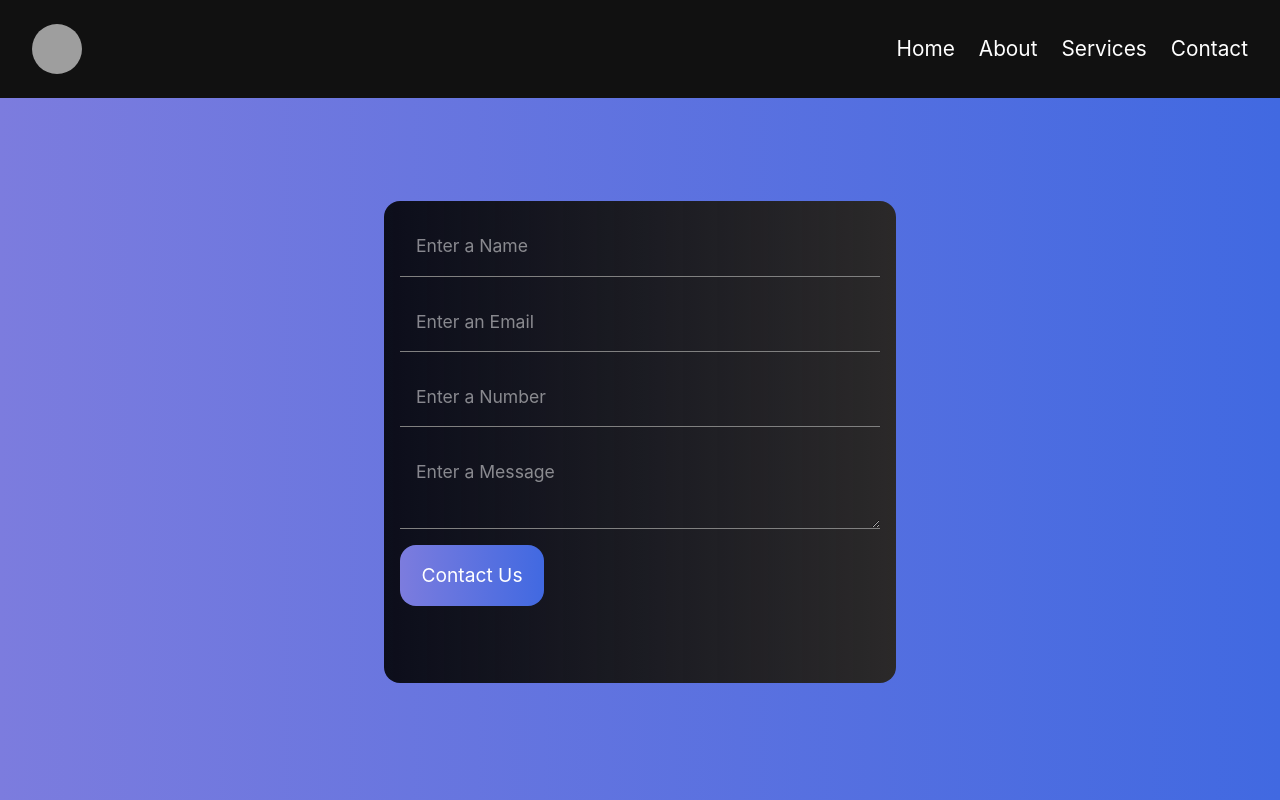
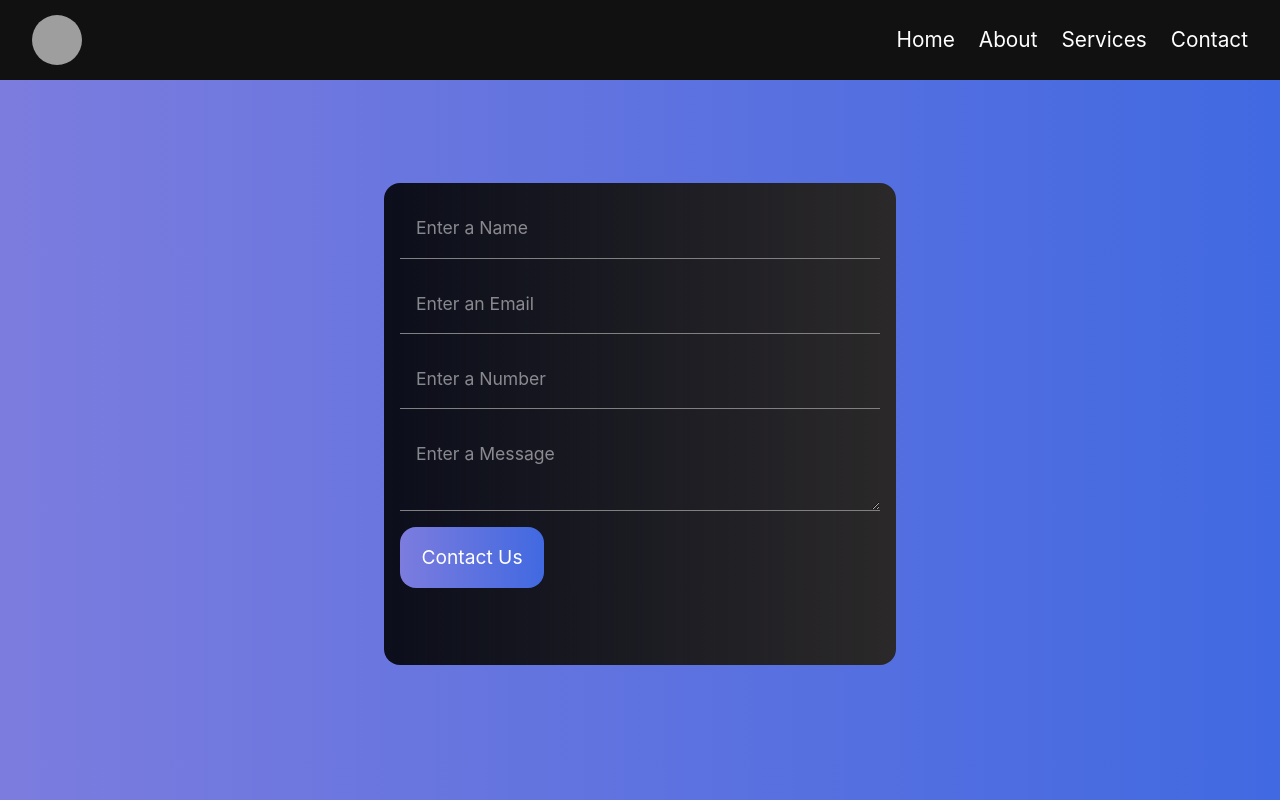
Before and after one commit to KotakYashJI/demo_app, a React (Vite) app in the folder frontend/: page /contact in a window 1280 px wide. Built offline with nearby package versions, Linux system fonts and the light colour scheme; grey boxes are pictures that could not be loaded.

Commit message:
frontend done

```diff
--- a/frontend/src/styles/navbar.css
+++ b/frontend/src/styles/navbar.css
@@ -10,6 +10,7 @@ html,body{
 }
 
 .navbar{
+    height: 10vh;
     width: 100%;
     display: flex;
     align-items: center;
```
